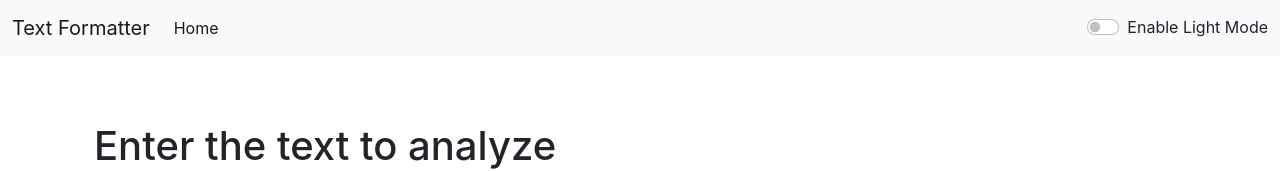
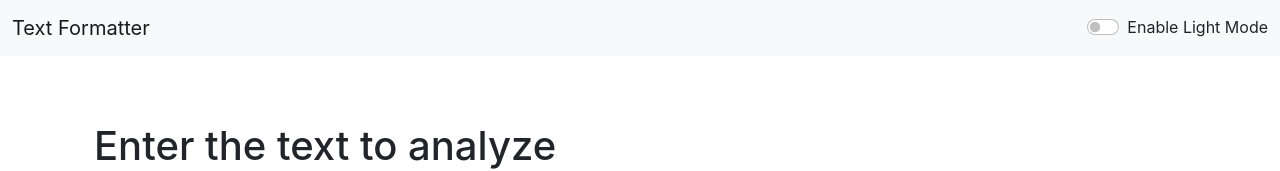
Before and after one commit to siddhantmendhe/TextFormatter, a React (Create React App) app: page / in a window 1280 px wide. Shown: the top 171 px of the page. Built offline with nearby package versions, Linux system fonts and the light colour scheme.

Commit message:
limited Nav option

```diff
--- a/src/components/Navbar.js
+++ b/src/components/Navbar.js
@@ -13,7 +13,7 @@
         <ul className="navbar-nav me-auto mb-2 mb-lg-0">
           <li className="nav-item">
             {/* <Link className="nav-link active" aria-current="page" to="/">Home</Link> */}
-            <a className="nav-link active" aria-current="page" href="#">Home</a>
+            {/* <a className="nav-link active" aria-current="page" href="#">Home</a> */}
 
           </li>
           {/* <li className="nav-item">
```
